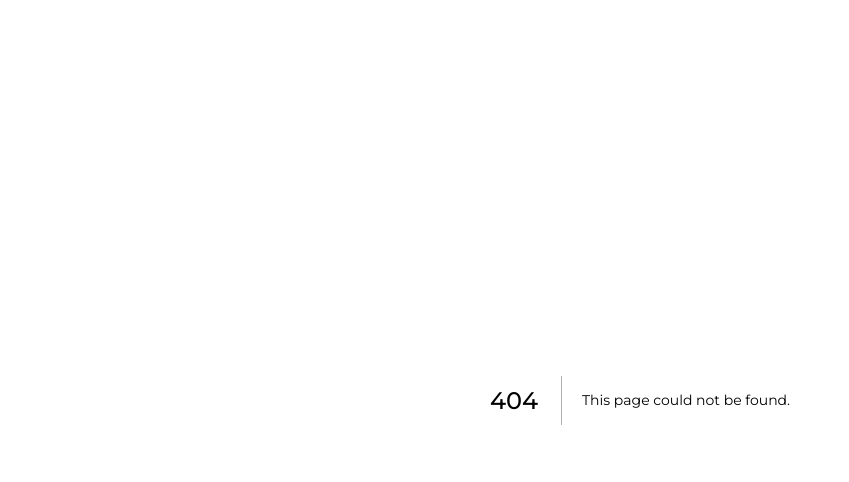
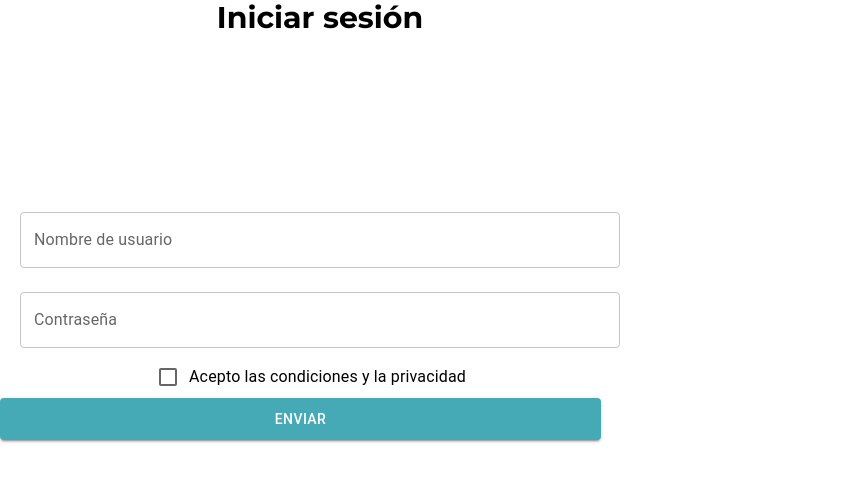
Before and after one commit to octocodevs/jointure-frontend, a Next.js app: page /Login in a window 1280 px wide. Before the commit this address had no page. Shown: the top 482 px of the page, without its empty margins (0-849 px from the left). Built offline with nearby package versions, Linux system fonts and the light colour scheme.

Commit message:
Estructured login

```diff
--- /dev/null
+++ b/src/app/Login/page.jsx
@@ -0,0 +1,19 @@
+import React from 'react';
+import LoginInputs from '@/componentes/LoginInputs';
+import LoginButton from '@/componentes/mui/Buttons/LoginButton';
+
+const Login = () => {
+  return (
+    <>
+      <div className="flex items-start justify-start">
+      <div className="w-1/2">
+      <h1 className="text-3xl font-bold text-center mb-40">Iniciar sesión</h1>
+        <LoginInputs />
+        <LoginButton />
+      </div>
+    </div>
+    </>
+  );
+};
+
+export default Login;
--- /dev/null
+++ b/src/componentes/LoginInputs.jsx
@@ -0,0 +1,64 @@
+"use client"
+import 'tailwindcss/tailwind.css';
+import React, { useState } from 'react';
+import { TextField, Checkbox,FormControlLabel, Box} from '@mui/material';
+
+
+
+const LoginInputs = () => {
+  const [formData, setFormData] = useState({
+    username: '',
+    password: '',
+    agree: false,
+  });
+
+  const handleChange = (e) => {
+    const { name, value, checked } = e.target;
+    setFormData(prevState => ({
+      ...prevState,
+      [name]: name === 'agree' ? checked : value,
+    }));
+  };
+
+  return (
+    <form className="max-w-md mx-auto mt-8 px-4">
+      <div className="flex flex-col items-center">
+        <TextField
+          fullWidth
+          margin="normal"
+          label="Nombre de usuario"
+          name="username"
+          value={formData.username}
+          onChange={handleChange}
+          style={{ width: 600, height: 56 }}
+        />
+        <TextField
+          fullWidth
+          margin="normal"
+          type="password"
+          label="Contraseña"
+          name="password"
+          value={formData.password}
+          onChange={handleChange}
+          style={{ width: 600, height: 56 }}
+        />
+      </div>
+      <Box display="flex" justifyContent="center">
+        <FormControlLabel
+          control={
+            <Checkbox
+              color="primary"
+              name="agree"
+              checked={formData.agree}
+              onChange={handleChange}
+            />
+          }
+          label="Acepto las condiciones y la privacidad"
+          className="text-gray-700"
+        />
+      </Box>
+    </form>
+  );
+};
+
+export default LoginInputs;
--- /dev/null
+++ b/src/componentes/mui/Buttons/LoginButton.jsx
@@ -0,0 +1,21 @@
+import React from 'react';
+import { Button, Link } from '@mui/material';
+
+const LoginButton = ({ to }) => {
+
+    const buttonStyles = {
+        width: 601,
+        height: 42,
+        backgroundColor: '#46A9B6',
+    };
+
+  return (
+    <Link to={to} style={{ textDecoration: 'none' }}>
+      <Button variant="contained" style={buttonStyles}>
+        ENVIAR
+      </Button>
+    </Link>
+  );
+};
+
+export default LoginButton;
```
Also changed, not shown: src/componentes/mui/Buttons/button.jsx (renamed from src/componentes/Buttons/button.jsx).
